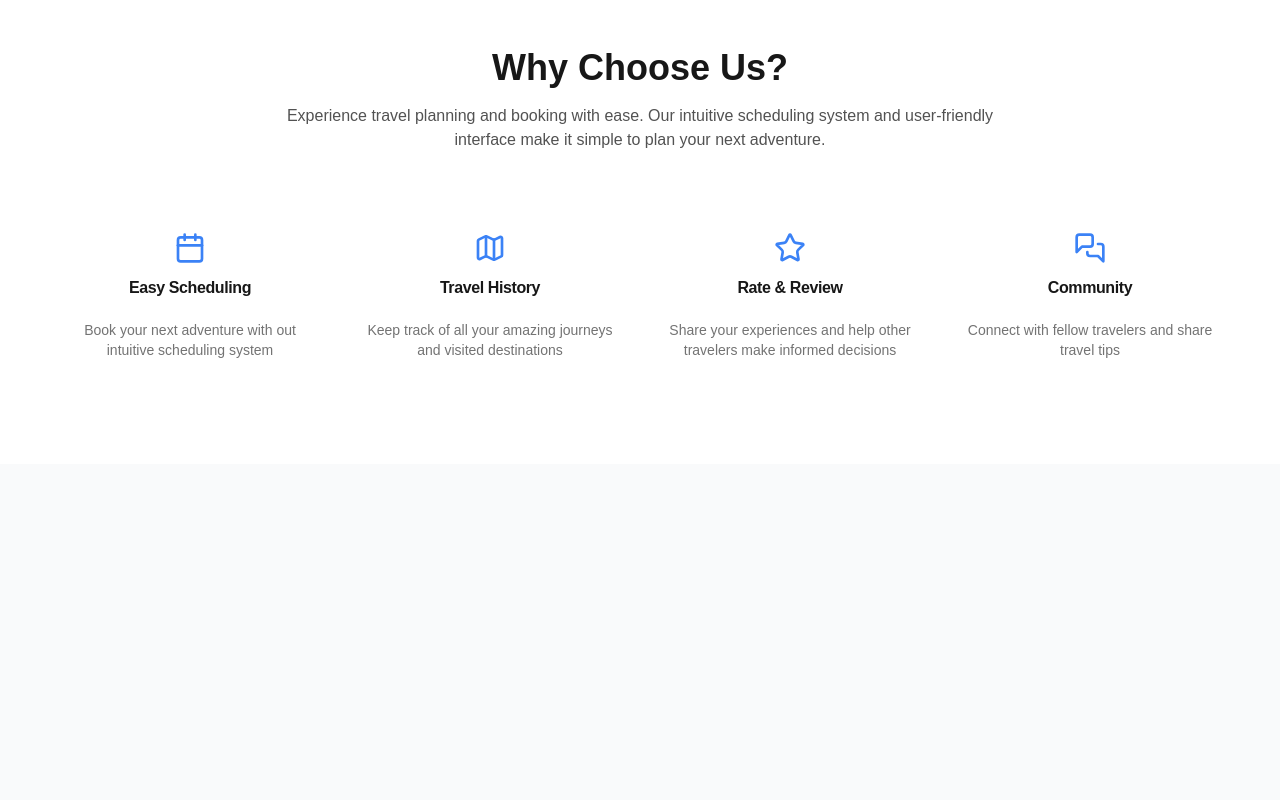
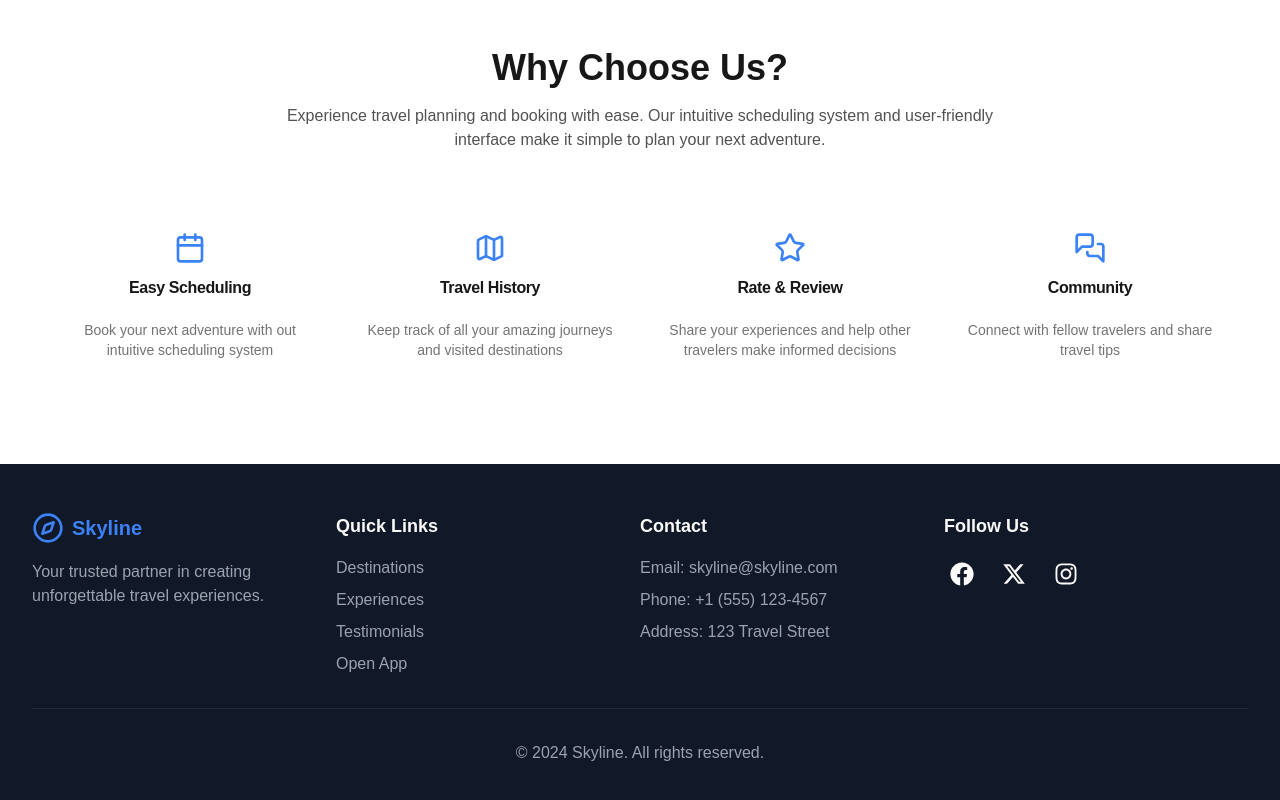
Before and after one commit to Charlesss-0/skyline-adventures, a Next.js app: page / in a window 1280 px wide. Shown: the part 1570-2370 px from the top of the page. Before the commit the page ends 2034 px from the top, so only its background shows below. Built offline with nearby package versions, Linux system fonts and the light colour scheme.

Commit message:
Add Footer component and update dependencies

```diff
--- a/package.json
+++ b/package.json
@@ -16,6 +16,7 @@
     "next": "15.1.1",
     "react": "^19.0.0",
     "react-dom": "^19.0.0",
+    "react-icons": "^5.4.0",
     "tailwind-merge": "^2.5.5"
   },
   "devDependencies": {
--- a/src/app/page.tsx
+++ b/src/app/page.tsx
@@ -1,5 +1,6 @@
 import Destinations from '@/components/destinations'
 import Features from '@/components/features'
+import Footer from '@/components/footer'
 import MainHeader from '@/components/main-header'
 import MainHero from '@/components/main-hero'
 
@@ -10,6 +11,7 @@ export default function Home(): React.ReactNode {
 			<MainHero />
 			<Destinations />
 			<Features />
+			<Footer />
 		</>
 	)
 }
--- a/src/components/destinations.tsx
+++ b/src/components/destinations.tsx
@@ -45,7 +45,7 @@ export default function Destinations(): React.ReactNode {
 
 			<div className="grid grid-cols-1 gap-8 md:grid-cols-2 lg:grid-cols-3">
 				{DESTINATIONS.map(destination => (
-					<Card key={destination.title} className="overflow-hidden">
+					<Card key={destination.title} className="overflow-hidden bg-white">
 						<CardHeader className="overflow-hidden h-72 group">
 							<Image
 								src={destination.imageUrl}
--- /dev/null
+++ b/src/components/footer.tsx
@@ -0,0 +1,91 @@
+import { FaFacebook, FaInstagram } from 'react-icons/fa'
+
+import { Button } from './ui/button'
+import { Compass } from 'lucide-react'
+import { FaXTwitter } from 'react-icons/fa6'
+
+export default function Footer(): React.ReactNode {
+	return (
+		<footer className="bg-gray-900 text-neutral-50">
+			<div className="px-4 py-12 mx-auto max-w-7xl sm:px-6 lg:px-8">
+				<div className="grid grid-cols-1 md:grid-cols-4">
+					<div>
+						<div className="flex items-center mb-4">
+							<Compass className="w-8 h-8 stroke-blue-500" />
+
+							<span className="ml-2 text-xl font-bold text-blue-500">Skyline</span>
+						</div>
+
+						<p className="text-gray-400">
+							Your trusted partner in creating unforgettable travel experiences.
+						</p>
+					</div>
+
+					<div>
+						<h3 className="mb-4 text-lg font-semibold">Quick Links</h3>
+
+						<ul className="space-y-2">
+							<li>
+								<a href="#destinations" className="text-gray-400 hover:text-white">
+									Destinations
+								</a>
+							</li>
+
+							<li>
+								<a href="#experiences" className="text-gray-400 hover:text-white">
+									Experiences
+								</a>
+							</li>
+
+							<li>
+								<a href="#testimonials" className="text-gray-400 hover:text-white">
+									Testimonials
+								</a>
+							</li>
+
+							<li>
+								<a href="/app" className="text-gray-400 hover:text-white">
+									Open App
+								</a>
+							</li>
+						</ul>
+					</div>
+
+					<div>
+						<h3 className="mb-4 text-lg font-semibold">Contact</h3>
+
+						<ul className="space-y-2 text-gray-400">
+							<li>Email: skyline@skyline.com</li>
+
+							<li>Phone: +1 (555) 123-4567</li>
+
+							<li>Address: 123 Travel Street</li>
+						</ul>
+					</div>
+
+					<div>
+						<h3 className="mb-4 text-lg font-semibold">Follow Us</h3>
+
+						<div className="flex space-x-4">
+							<Button variant="ghost" size="icon">
+								<FaFacebook className="w-6 h-6" />
+							</Button>
+
+							<Button variant="ghost" size="icon">
+								<FaXTwitter className="w-6 h-6" />
+							</Button>
+
+							<Button variant="ghost" size="icon">
+								<FaInstagram className="w-6 h-6" />
+							</Button>
+						</div>
+					</div>
+				</div>
+
+				<div className="pt-8 mt-8 text-center text-gray-400 border-t border-gray-800">
+					<p>&copy; {new Date().getFullYear()} Skyline. All rights reserved.</p>
+				</div>
+			</div>
+		</footer>
+	)
+}
```
Also changed, not shown: 1 other file (tests, documents, lock files or other folders).
